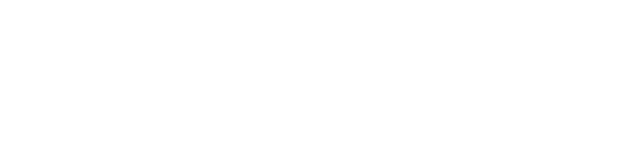
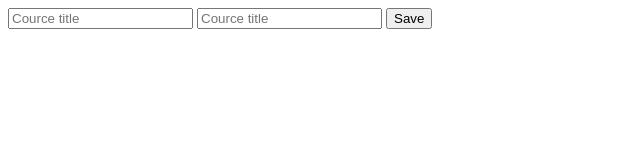
Before and after one commit to gclogs/udemy, a website: page Typescript/Section_8/index.html in a window 1280 px wide. Shown: the whole page, without its empty margins (0-640 px from the left). Drawn offline with Linux system fonts and the light colour scheme.

Commit message:
쉬퐐..

```diff
--- a/Typescript/Section_8/index.html
+++ b/Typescript/Section_8/index.html
@@ -8,5 +8,10 @@
 </head>
 <body>
   <div id="app"></div>
+  <form action="">
+    <input type="text" placeholder="Cource title" id="title" />
+    <input type="text" placeholder="Cource title" id="price" />
+    <button>Save</button>
+  </form>
 </body>
 </html>
```
